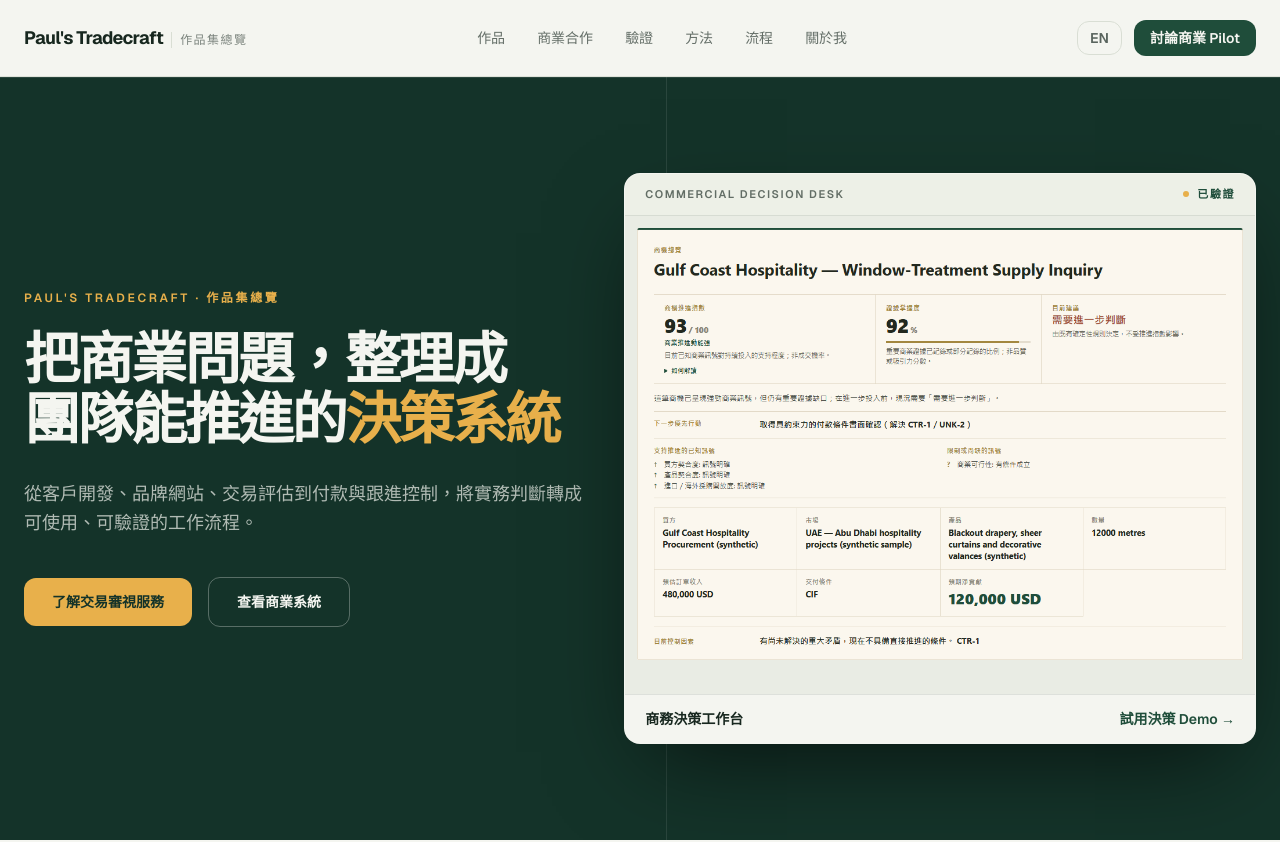
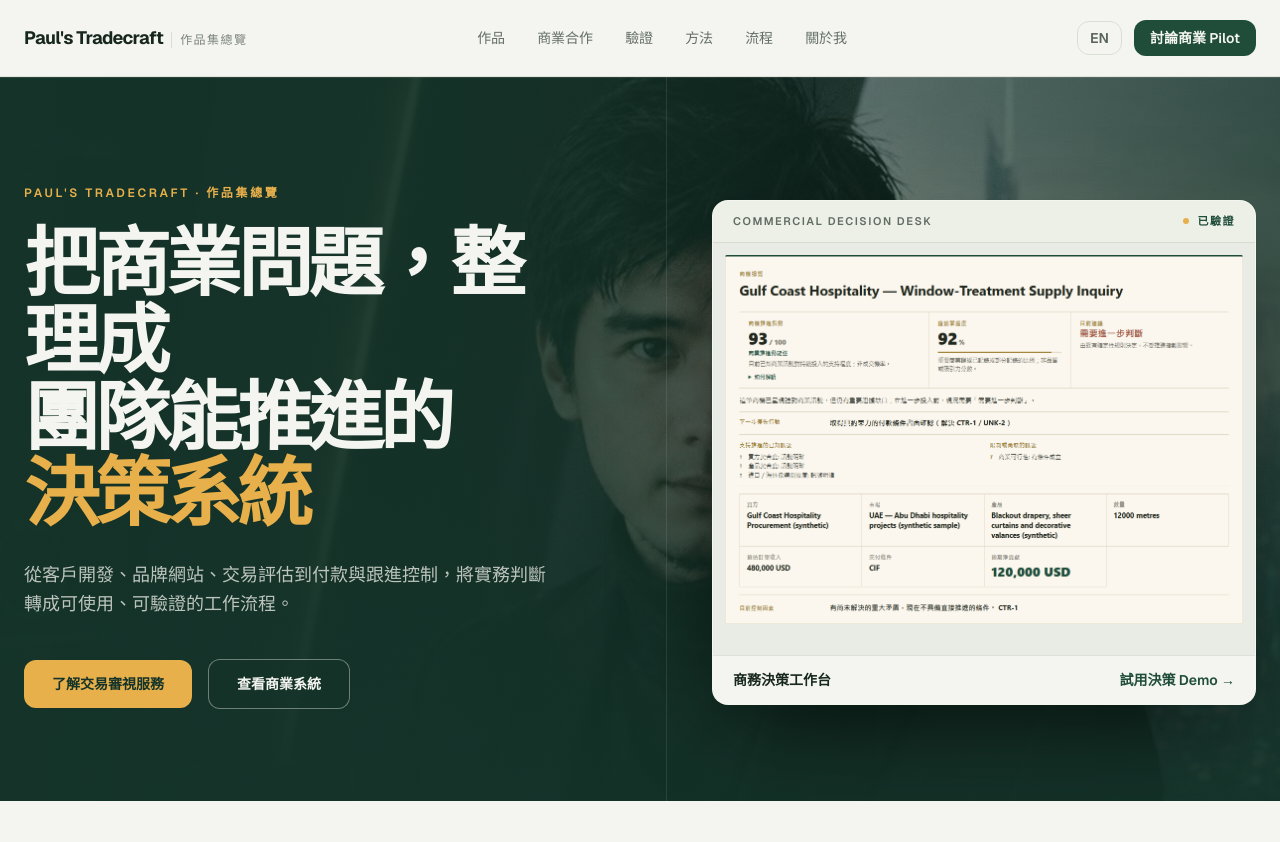
Before and after one commit to apchen1978/pauls-tradecraft, a React (Vite) app: page / in a window 1280 px wide. Shown: the top 842 px of the page. Built offline with nearby package versions, Linux system fonts and the light colour scheme.

Commit message:
feat(hero): refine portfolio visual direction

```diff
--- a/src/components/Hero.jsx
+++ b/src/components/Hero.jsx
@@ -17,39 +17,49 @@ export default function Hero() {
   const cdd = works.find((work) => work.id === "commercial-decision-desk");
   const cddCopy = cdd[lang];
   return (
-    <section id="top" className="relative overflow-hidden bg-pine text-bone">
+    <section id="top" className="relative isolate overflow-hidden bg-pine text-bone">
+      <div aria-hidden className="absolute inset-0">
+        <img
+          src="/images/paul-art.jpg"
+          alt=""
+          className="absolute inset-0 h-full w-full object-cover object-[68%_28%] opacity-55 lg:object-[72%_24%] lg:opacity-70"
+          fetchPriority="high"
+        />
+        <div className="absolute inset-0 bg-[linear-gradient(90deg,rgba(20,51,41,0.98)_0%,rgba(20,51,41,0.9)_34%,rgba(20,51,41,0.35)_68%,rgba(20,51,41,0.7)_100%)]" />
+        <div className="absolute inset-0 bg-[linear-gradient(180deg,rgba(20,51,41,0.18)_0%,rgba(20,51,41,0.08)_48%,rgba(20,51,41,0.8)_100%)]" />
+      </div>
       <div aria-hidden className="pointer-events-none absolute inset-0">
         <div className="absolute inset-y-0 left-[52%] hidden w-px bg-bone/10 lg:block" />
         <div className="absolute inset-x-0 top-0 h-px bg-bone/10" />
       </div>
 
-      <div className="relative mx-auto grid max-w-7xl items-center gap-14 px-4 pb-24 pt-24 md:px-6 md:pb-32 md:pt-32 lg:grid-cols-[0.94fr_1.06fr] lg:gap-10 lg:py-24">
-        <motion.div initial="hidden" animate="show" variants={{ show: { transition: { staggerChildren: 0.1 } } }}>
+      <div className="relative mx-auto grid min-h-[calc(100dvh-68px)] max-w-7xl items-end gap-12 px-4 pb-12 pt-20 md:min-h-[calc(100dvh-76px)] md:px-6 md:pb-16 md:pt-24 lg:grid-cols-[0.9fr_1.1fr] lg:gap-10 lg:pb-20">
+        <motion.div initial="hidden" animate="show" variants={{ show: { transition: { staggerChildren: 0.1 } } }} className="relative z-10 max-w-2xl self-center">
           <motion.p variants={fadeUp} className="text-xs font-semibold uppercase tracking-[0.22em] text-gold">
             {t.brand} · {t.brandNote}
           </motion.p>
           <motion.h1
             variants={fadeUp}
-            className="mt-6 max-w-2xl text-[clamp(1.8rem,8.6vw,2.2rem)] font-bold leading-[1.08] tracking-[-0.045em] text-bone md:text-6xl lg:text-[3.2rem] xl:text-[3.5rem]"
+            className="mt-6 max-w-2xl text-[clamp(2.35rem,7vw,4.7rem)] font-semibold leading-[1.02] tracking-[-0.055em] text-bone md:text-6xl xl:text-[4.7rem]"
           >
             {t.hero.headlineA}
             <br />
             <span className="font-semibold text-bone">{t.hero.headlineB}</span>
             <span className="inline-block font-semibold text-gold">{t.hero.headlineHighlight}</span>
           </motion.h1>
-          <motion.p variants={fadeUp} className="mt-7 max-w-[48ch] text-base leading-relaxed text-bone/70 md:text-lg">
+          <motion.p variants={fadeUp} className="mt-7 max-w-[48ch] text-base leading-relaxed text-bone/75 md:text-lg">
             {t.hero.sub}
           </motion.p>
           <motion.div variants={fadeUp} className="mt-10 flex flex-wrap items-center gap-4">
             <a
               href="#deal-readiness"
-              className="rounded-field bg-gold px-7 py-3.5 text-sm font-bold text-pine transition-colors hover:bg-[#f2be61]"
+              className="rounded-field bg-gold px-7 py-3.5 text-sm font-bold text-pine transition-colors hover:bg-[#f2be61] active:scale-[0.98]"
             >
               {t.hero.ctaPrimary}
             </a>
             <a
               href="#works"
-              className="rounded-field border border-bone/30 px-7 py-3.5 text-sm font-semibold text-bone transition-colors hover:border-bone/70"
+              className="rounded-field border border-bone/40 bg-pine/20 px-7 py-3.5 text-sm font-semibold text-bone backdrop-blur-sm transition-colors hover:border-bone/80 active:scale-[0.98]"
             >
               {t.hero.ctaSecondary}
             </a>
@@ -59,7 +69,7 @@ export default function Hero() {
         <motion.figure
           initial={{ opacity: 0, y: 24 }}
           animate={{ opacity: 1, y: 0, transition: { duration: 0.6, ease: "easeOut", delay: 0.15 } }}
-          className="relative overflow-hidden rounded-[1rem] border border-bone/20 bg-bone shadow-[0_34px_90px_-26px_rgba(0,0,0,0.66)]"
+          className="relative z-10 ml-auto w-full max-w-[34rem] overflow-hidden rounded-card border border-bone/25 bg-bone shadow-[0_34px_90px_-26px_rgba(0,0,0,0.66)] lg:mb-4"
         >
           <div className="flex items-center justify-between border-b border-ink/10 bg-[#edf0e7] px-4 py-2.5 text-[10px] font-semibold uppercase tracking-[0.14em] text-ink/65 md:px-5 md:py-3 md:text-[11px]">
             <span>Commercial Decision Desk</span>
```
